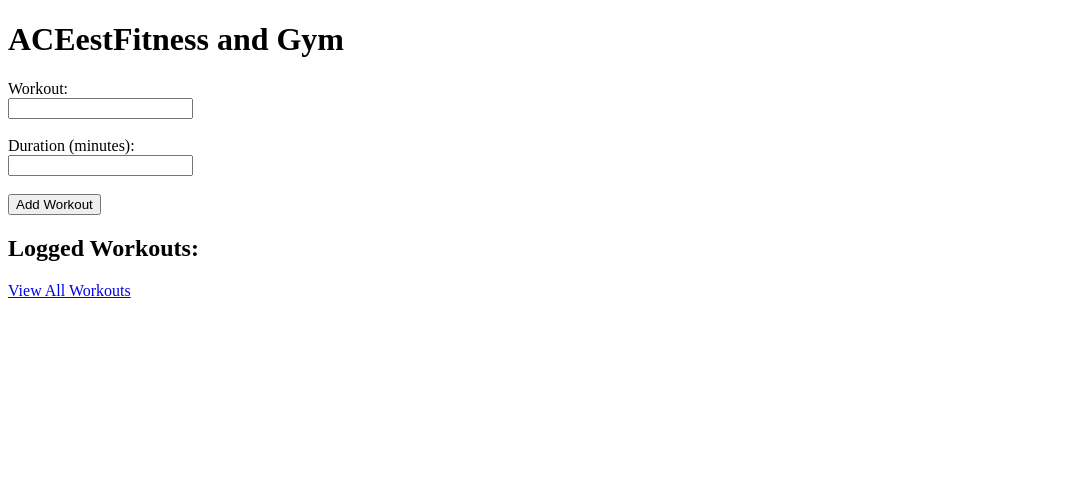
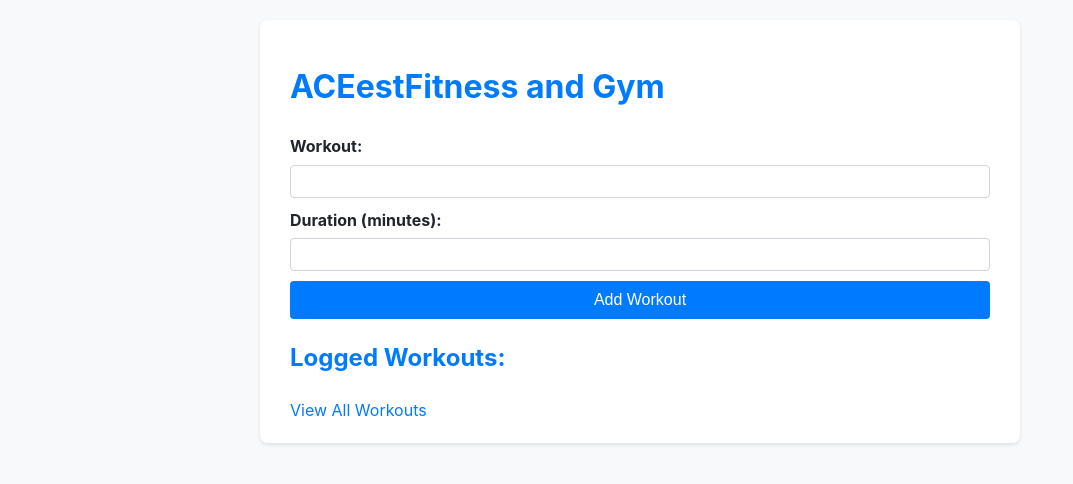
Before and after one commit to 2024tm93028/AceFitness_CICD, a Flask app: template templates/index.html in a window 1280 px wide. Shown: the top 484 px of the page, without its empty margins (0-1073 px from the left). Run offline with Flask 3, Linux system fonts and the light colour scheme; the template is opened without the code that fills it, so the values that code supplies are empty.

Commit message:
added styling

```diff
--- a/templates/index.html
+++ b/templates/index.html
@@ -2,17 +2,19 @@
 <html>
 <head>
     <title>ACEestFitness and Gym</title>
+    <link rel="stylesheet" href="{{ url_for('static', filename='css/style.css') }}">
 </head>
 <body>
+    <div class="container">
         <h1>ACEestFitness and Gym</h1>
         {% if error %}
-        <p style="color:red;">{{ error }}</p>
+            <p class="error">{{ error }}</p>
         {% endif %}
         <form method="post">
-        <label for="workout">Workout:</label><br>
-        <input type="text" id="workout" name="workout"><br><br>
-        <label for="duration">Duration (minutes):</label><br>
-        <input type="text" id="duration" name="duration"><br><br>
+            <label for="workout">Workout:</label>
+            <input type="text" id="workout" name="workout">
+            <label for="duration">Duration (minutes):</label>
+            <input type="text" id="duration" name="duration">
             <button type="submit">Add Workout</button>
         </form>
         <h2>Logged Workouts:</h2>
@@ -22,5 +24,6 @@
             {% endfor %}
         </ul>
         <a href="{{ url_for('view_workouts') }}">View All Workouts</a>
+    </div>
 </body>
 </html>
--- /dev/null
+++ b/templates/style.css
@@ -0,0 +1,85 @@
+body {
+    font-family: -apple-system, BlinkMacSystemFont, "Segoe UI", Roboto, "Helvetica Neue", Arial, sans-serif;
+    background-color: #f8f9fa;
+    color: #212529;
+    line-height: 1.6;
+    margin: 0;
+    padding: 20px;
+}
+
+.container {
+    max-width: 700px;
+    margin: auto;
+    background: #ffffff;
+    padding: 20px 30px;
+    border-radius: 8px;
+    box-shadow: 0 2px 4px rgba(0, 0, 0, 0.1);
+}
+
+h1, h2 {
+    color: #007bff;
+}
+
+form {
+    margin-bottom: 20px;
+}
+
+form label {
+    display: block;
+    margin-bottom: 5px;
+    font-weight: bold;
+}
+
+form input[type="text"] {
+    width: calc(100% - 18px);
+    padding: 8px;
+    margin-bottom: 10px;
+    border-radius: 4px;
+    border: 1px solid #ced4da;
+}
+
+button {
+    display: inline-block;
+    width: 100%;
+    padding: 10px;
+    border: none;
+    background: #007bff;
+    color: #fff;
+    cursor: pointer;
+    border-radius: 4px;
+    font-size: 16px;
+}
+
+button:hover {
+    background: #0056b3;
+}
+
+ul {
+    list-style: none;
+    padding: 0;
+}
+
+li {
+    background: #e9ecef;
+    margin-bottom: 8px;
+    padding: 12px;
+    border-radius: 4px;
+}
+
+a {
+    color: #007bff;
+    text-decoration: none;
+}
+
+a:hover {
+    text-decoration: underline;
+}
+
+.error {
+    color: #721c24;
+    background-color: #f8d7da;
+    padding: 10px;
+    margin-bottom: 15px;
+    border: 1px solid #f5c6cb;
+    border-radius: 4px;
+}
--- a/templates/workouts.html
+++ b/templates/workouts.html
@@ -2,8 +2,10 @@
 <html>
 <head>
     <title>Workouts</title>
+    <link rel="stylesheet" href="{{ url_for('static', filename='css/style.css') }}">
 </head>
 <body>
+    <div class="container">
         <h1>Logged Workouts</h1>
         <ul>
             {% for workout in workouts %}
@@ -11,5 +13,6 @@
             {% endfor %}
         </ul>
         <a href="{{ url_for('index') }}">Back to Home</a>
+    </div>
 </body>
 </html>
```
Lines whose indentation alone changed are shown as unchanged.
